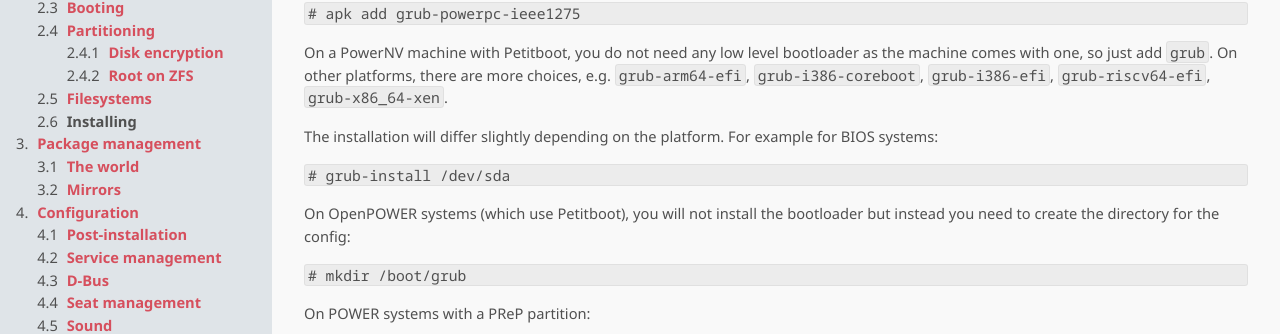
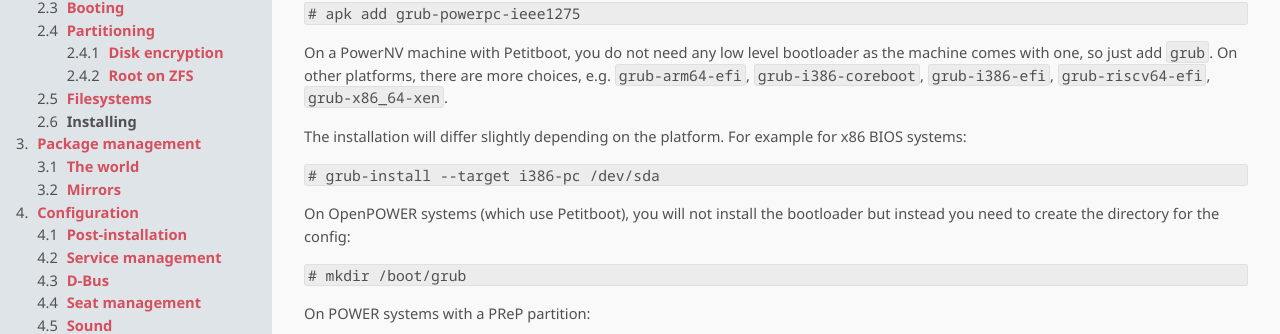
Before and after one commit to chimera-linux/chimera-linux.github.io, a Jekyll site: the page built from _docs/installation/install.md, in a window 1280 px wide and 900 px high, scrolled down 5140 px. Shown: the part 134-468 px from the top of the window. Built offline with Jekyll 4.4.1, drawn with Linux system fonts in a browser that asks for light colours.

Commit message:
fix: grub install doc
during x86 bios installation, target must be specified.

````diff
--- a/_docs/installation/install.md
+++ b/_docs/installation/install.md
@@ -366,10 +366,10 @@ are more choices, e.g. `grub-arm64-efi`, `grub-i386-coreboot`, `grub-i386-efi`,
 `grub-riscv64-efi`, `grub-x86_64-xen`.
 
 The installation will differ slightly depending on the platform. For example
-for BIOS systems:
+for x86 BIOS systems:
 
 ```
-# grub-install /dev/sda
+# grub-install --target i386-pc /dev/sda
 ```
 
 On OpenPOWER systems (which use Petitboot), you will not install the
````
